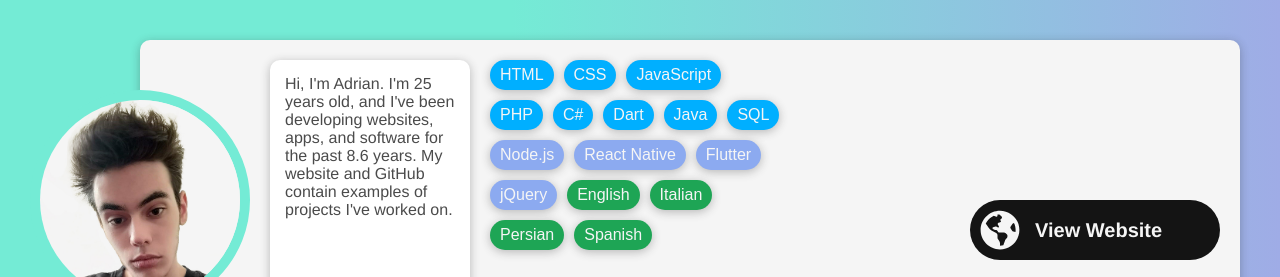
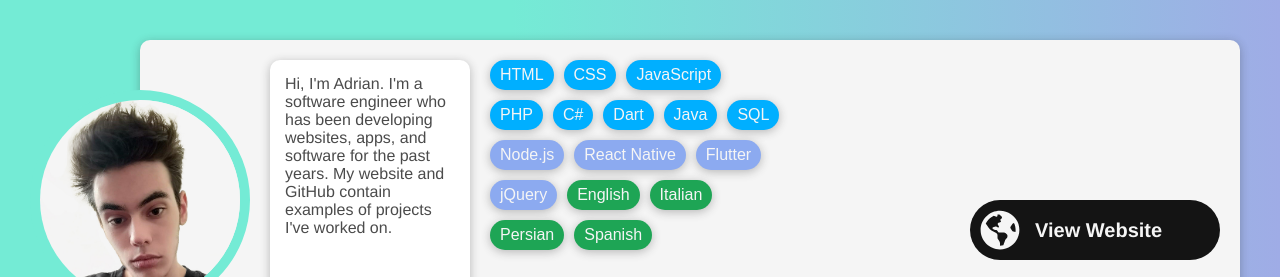
Before and after one commit to Xtrendence/xtrendence.github.io, a plain HTML site: page index.html in a window 1280 px wide. Shown: the top 277 px of the page. Drawn offline with Linux system fonts and the light colour scheme; no server answers.

Commit message:
Remove age.

```diff
--- a/index.html
+++ b/index.html
@@ -1,5 +1,6 @@
 <!DOCTYPE html>
 <html lang="en">
+
 <head>
 	<link rel="apple-touch-icon" sizes="180x180" href="./assets/img/favicon/apple-touch-icon.png">
 	<link rel="icon" type="image/png" sizes="32x32" href="./assets/img/favicon/favicon-32x32.png">
@@ -16,6 +17,7 @@
 	<script src="./assets/js/main.js"></script>
 	<title>Xtrendence's GitHub</title>
 </head>
+
 <body>
 	<div class="profile-wrapper">
 		<div class="profile-image-wrapper">
@@ -24,10 +26,15 @@
 		<div class="profile-details-wrapper">
 			<div class="profile-about-wrapper">
 				<div class="top">
-						<span>Hi, I'm Adrian. I'm <span class="age"></span> years old, and I've been developing websites, apps, and software for the past <span class="experience"></span> years. My website and GitHub contain examples of projects I've worked on.</span>
+					<span>Hi, I'm Adrian. I'm a software engineer who has been developing websites, apps, and software for the
+						past <span class="experience"></span> years. My website and GitHub contain examples of projects I've worked
+						on.</span>
 				</div>
 				<div class="bottom">
-						<svg xmlns="http://www.w3.org/2000/svg" viewBox="0 0 288 512"><path d="M112 316.94v156.69l22.02 33.02c4.75 7.12 15.22 7.12 19.97 0L176 473.63V316.94c-10.39 1.92-21.06 3.06-32 3.06s-21.61-1.14-32-3.06zM144 0C64.47 0 0 64.47 0 144s64.47 144 144 144 144-64.47 144-144S223.53 0 144 0zm0 76c-37.5 0-68 30.5-68 68 0 6.62-5.38 12-12 12s-12-5.38-12-12c0-50.73 41.28-92 92-92 6.62 0 12 5.38 12 12s-5.38 12-12 12z"/></svg>
+					<svg xmlns="http://www.w3.org/2000/svg" viewBox="0 0 288 512">
+						<path
+							d="M112 316.94v156.69l22.02 33.02c4.75 7.12 15.22 7.12 19.97 0L176 473.63V316.94c-10.39 1.92-21.06 3.06-32 3.06s-21.61-1.14-32-3.06zM144 0C64.47 0 0 64.47 0 144s64.47 144 144 144 144-64.47 144-144S223.53 0 144 0zm0 76c-37.5 0-68 30.5-68 68 0 6.62-5.38 12-12 12s-12-5.38-12-12c0-50.73 41.28-92 92-92 6.62 0 12 5.38 12 12s-5.38 12-12 12z" />
+					</svg>
 					<span>United Kingdom</span>
 				</div>
 			</div>
@@ -51,13 +58,19 @@
 			</div>
 			<a href="https://www.xtrendence.com">
 				<div class="profile-icon-wrapper website">
-						<svg xmlns="http://www.w3.org/2000/svg" viewBox="0 0 496 512"><path d="M248 8C111.03 8 0 119.03 0 256s111.03 248 248 248 248-111.03 248-248S384.97 8 248 8zm82.29 357.6c-3.9 3.88-7.99 7.95-11.31 11.28-2.99 3-5.1 6.7-6.17 10.71-1.51 5.66-2.73 11.38-4.77 16.87l-17.39 46.85c-13.76 3-28 4.69-42.65 4.69v-27.38c1.69-12.62-7.64-36.26-22.63-51.25-6-6-9.37-14.14-9.37-22.63v-32.01c0-11.64-6.27-22.34-16.46-27.97-14.37-7.95-34.81-19.06-48.81-26.11-11.48-5.78-22.1-13.14-31.65-21.75l-.8-.72a114.792 114.792 0 0 1-18.06-20.74c-9.38-13.77-24.66-36.42-34.59-51.14 20.47-45.5 57.36-82.04 103.2-101.89l24.01 12.01C203.48 89.74 216 82.01 216 70.11v-11.3c7.99-1.29 16.12-2.11 24.39-2.42l28.3 28.3c6.25 6.25 6.25 16.38 0 22.63L264 112l-10.34 10.34c-3.12 3.12-3.12 8.19 0 11.31l4.69 4.69c3.12 3.12 3.12 8.19 0 11.31l-8 8a8.008 8.008 0 0 1-5.66 2.34h-8.99c-2.08 0-4.08.81-5.58 2.27l-9.92 9.65a8.008 8.008 0 0 0-1.58 9.31l15.59 31.19c2.66 5.32-1.21 11.58-7.15 11.58h-5.64c-1.93 0-3.79-.7-5.24-1.96l-9.28-8.06a16.017 16.017 0 0 0-15.55-3.1l-31.17 10.39a11.95 11.95 0 0 0-8.17 11.34c0 4.53 2.56 8.66 6.61 10.69l11.08 5.54c9.41 4.71 19.79 7.16 30.31 7.16s22.59 27.29 32 32h66.75c8.49 0 16.62 3.37 22.63 9.37l13.69 13.69a30.503 30.503 0 0 1 8.93 21.57 46.536 46.536 0 0 1-13.72 32.98zM417 274.25c-5.79-1.45-10.84-5-14.15-9.97l-17.98-26.97a23.97 23.97 0 0 1 0-26.62l19.59-29.38c2.32-3.47 5.5-6.29 9.24-8.15l12.98-6.49C440.2 193.59 448 223.87 448 256c0 8.67-.74 17.16-1.82 25.54L417 274.25z"/></svg>
+					<svg xmlns="http://www.w3.org/2000/svg" viewBox="0 0 496 512">
+						<path
+							d="M248 8C111.03 8 0 119.03 0 256s111.03 248 248 248 248-111.03 248-248S384.97 8 248 8zm82.29 357.6c-3.9 3.88-7.99 7.95-11.31 11.28-2.99 3-5.1 6.7-6.17 10.71-1.51 5.66-2.73 11.38-4.77 16.87l-17.39 46.85c-13.76 3-28 4.69-42.65 4.69v-27.38c1.69-12.62-7.64-36.26-22.63-51.25-6-6-9.37-14.14-9.37-22.63v-32.01c0-11.64-6.27-22.34-16.46-27.97-14.37-7.95-34.81-19.06-48.81-26.11-11.48-5.78-22.1-13.14-31.65-21.75l-.8-.72a114.792 114.792 0 0 1-18.06-20.74c-9.38-13.77-24.66-36.42-34.59-51.14 20.47-45.5 57.36-82.04 103.2-101.89l24.01 12.01C203.48 89.74 216 82.01 216 70.11v-11.3c7.99-1.29 16.12-2.11 24.39-2.42l28.3 28.3c6.25 6.25 6.25 16.38 0 22.63L264 112l-10.34 10.34c-3.12 3.12-3.12 8.19 0 11.31l4.69 4.69c3.12 3.12 3.12 8.19 0 11.31l-8 8a8.008 8.008 0 0 1-5.66 2.34h-8.99c-2.08 0-4.08.81-5.58 2.27l-9.92 9.65a8.008 8.008 0 0 0-1.58 9.31l15.59 31.19c2.66 5.32-1.21 11.58-7.15 11.58h-5.64c-1.93 0-3.79-.7-5.24-1.96l-9.28-8.06a16.017 16.017 0 0 0-15.55-3.1l-31.17 10.39a11.95 11.95 0 0 0-8.17 11.34c0 4.53 2.56 8.66 6.61 10.69l11.08 5.54c9.41 4.71 19.79 7.16 30.31 7.16s22.59 27.29 32 32h66.75c8.49 0 16.62 3.37 22.63 9.37l13.69 13.69a30.503 30.503 0 0 1 8.93 21.57 46.536 46.536 0 0 1-13.72 32.98zM417 274.25c-5.79-1.45-10.84-5-14.15-9.97l-17.98-26.97a23.97 23.97 0 0 1 0-26.62l19.59-29.38c2.32-3.47 5.5-6.29 9.24-8.15l12.98-6.49C440.2 193.59 448 223.87 448 256c0 8.67-.74 17.16-1.82 25.54L417 274.25z" />
+					</svg>
 					<span>View Website</span>
 				</div>
 			</a>
 			<a href="https://www.github.com/Xtrendence">
 				<div class="profile-icon-wrapper github">
-						<svg class="github-icon" xmlns="http://www.w3.org/2000/svg" viewBox="0 0 496 512"><path d="M165.9 397.4c0 2-2.3 3.6-5.2 3.6-3.3.3-5.6-1.3-5.6-3.6 0-2 2.3-3.6 5.2-3.6 3-.3 5.6 1.3 5.6 3.6zm-31.1-4.5c-.7 2 1.3 4.3 4.3 4.9 2.6 1 5.6 0 6.2-2s-1.3-4.3-4.3-5.2c-2.6-.7-5.5.3-6.2 2.3zm44.2-1.7c-2.9.7-4.9 2.6-4.6 4.9.3 2 2.9 3.3 5.9 2.6 2.9-.7 4.9-2.6 4.6-4.6-.3-1.9-3-3.2-5.9-2.9zM244.8 8C106.1 8 0 113.3 0 252c0 110.9 69.8 205.8 169.5 239.2 12.8 2.3 17.3-5.6 17.3-12.1 0-6.2-.3-40.4-.3-61.4 0 0-70 15-84.7-29.8 0 0-11.4-29.1-27.8-36.6 0 0-22.9-15.7 1.6-15.4 0 0 24.9 2 38.6 25.8 21.9 38.6 58.6 27.5 72.9 20.9 2.3-16 8.8-27.1 16-33.7-55.9-6.2-112.3-14.3-112.3-110.5 0-27.5 7.6-41.3 23.6-58.9-2.6-6.5-11.1-33.3 2.6-67.9 20.9-6.5 69 27 69 27 20-5.6 41.5-8.5 62.8-8.5s42.8 2.9 62.8 8.5c0 0 48.1-33.6 69-27 13.7 34.7 5.2 61.4 2.6 67.9 16 17.7 25.8 31.5 25.8 58.9 0 96.5-58.9 104.2-114.8 110.5 9.2 7.9 17 22.9 17 46.4 0 33.7-.3 75.4-.3 83.6 0 6.5 4.6 14.4 17.3 12.1C428.2 457.8 496 362.9 496 252 496 113.3 383.5 8 244.8 8zM97.2 352.9c-1.3 1-1 3.3.7 5.2 1.6 1.6 3.9 2.3 5.2 1 1.3-1 1-3.3-.7-5.2-1.6-1.6-3.9-2.3-5.2-1zm-10.8-8.1c-.7 1.3.3 2.9 2.3 3.9 1.6 1 3.6.7 4.3-.7.7-1.3-.3-2.9-2.3-3.9-2-.6-3.6-.3-4.3.7zm32.4 35.6c-1.6 1.3-1 4.3 1.3 6.2 2.3 2.3 5.2 2.6 6.5 1 1.3-1.3.7-4.3-1.3-6.2-2.2-2.3-5.2-2.6-6.5-1zm-11.4-14.7c-1.6 1-1.6 3.6 0 5.9 1.6 2.3 4.3 3.3 5.6 2.3 1.6-1.3 1.6-3.9 0-6.2-1.4-2.3-4-3.3-5.6-2z"/></svg>
+					<svg class="github-icon" xmlns="http://www.w3.org/2000/svg" viewBox="0 0 496 512">
+						<path
+							d="M165.9 397.4c0 2-2.3 3.6-5.2 3.6-3.3.3-5.6-1.3-5.6-3.6 0-2 2.3-3.6 5.2-3.6 3-.3 5.6 1.3 5.6 3.6zm-31.1-4.5c-.7 2 1.3 4.3 4.3 4.9 2.6 1 5.6 0 6.2-2s-1.3-4.3-4.3-5.2c-2.6-.7-5.5.3-6.2 2.3zm44.2-1.7c-2.9.7-4.9 2.6-4.6 4.9.3 2 2.9 3.3 5.9 2.6 2.9-.7 4.9-2.6 4.6-4.6-.3-1.9-3-3.2-5.9-2.9zM244.8 8C106.1 8 0 113.3 0 252c0 110.9 69.8 205.8 169.5 239.2 12.8 2.3 17.3-5.6 17.3-12.1 0-6.2-.3-40.4-.3-61.4 0 0-70 15-84.7-29.8 0 0-11.4-29.1-27.8-36.6 0 0-22.9-15.7 1.6-15.4 0 0 24.9 2 38.6 25.8 21.9 38.6 58.6 27.5 72.9 20.9 2.3-16 8.8-27.1 16-33.7-55.9-6.2-112.3-14.3-112.3-110.5 0-27.5 7.6-41.3 23.6-58.9-2.6-6.5-11.1-33.3 2.6-67.9 20.9-6.5 69 27 69 27 20-5.6 41.5-8.5 62.8-8.5s42.8 2.9 62.8 8.5c0 0 48.1-33.6 69-27 13.7 34.7 5.2 61.4 2.6 67.9 16 17.7 25.8 31.5 25.8 58.9 0 96.5-58.9 104.2-114.8 110.5 9.2 7.9 17 22.9 17 46.4 0 33.7-.3 75.4-.3 83.6 0 6.5 4.6 14.4 17.3 12.1C428.2 457.8 496 362.9 496 252 496 113.3 383.5 8 244.8 8zM97.2 352.9c-1.3 1-1 3.3.7 5.2 1.6 1.6 3.9 2.3 5.2 1 1.3-1 1-3.3-.7-5.2-1.6-1.6-3.9-2.3-5.2-1zm-10.8-8.1c-.7 1.3.3 2.9 2.3 3.9 1.6 1 3.6.7 4.3-.7.7-1.3-.3-2.9-2.3-3.9-2-.6-3.6-.3-4.3.7zm32.4 35.6c-1.6 1.3-1 4.3 1.3 6.2 2.3 2.3 5.2 2.6 6.5 1 1.3-1.3.7-4.3-1.3-6.2-2.2-2.3-5.2-2.6-6.5-1zm-11.4-14.7c-1.6 1-1.6 3.6 0 5.9 1.6 2.3 4.3 3.3 5.6 2.3 1.6-1.3 1.6-3.9 0-6.2-1.4-2.3-4-3.3-5.6-2z" />
+					</svg>
 					<span>View on GitHub</span>
 				</div>
 			</a>
@@ -67,4 +80,5 @@
 	<div class="profile-labels-container"></div>
 	<div class="projects-wrapper"></div>
 </body>
+
 </html>
```
Lines whose indentation alone changed are shown as unchanged.
